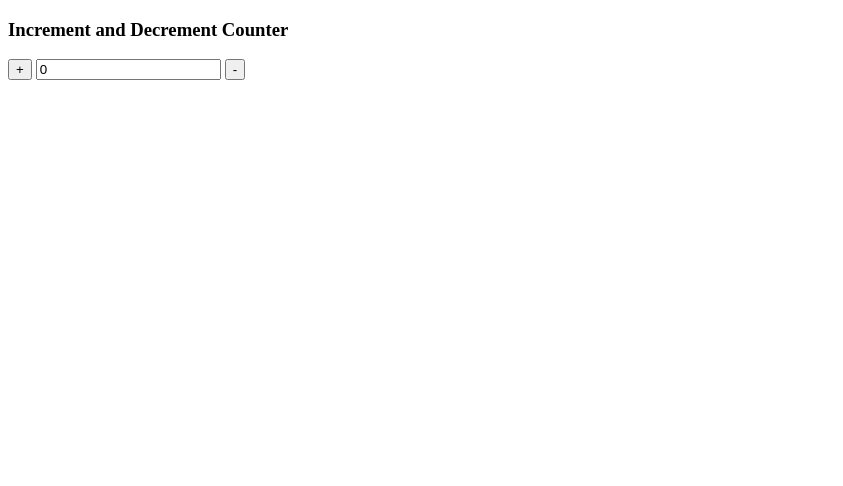
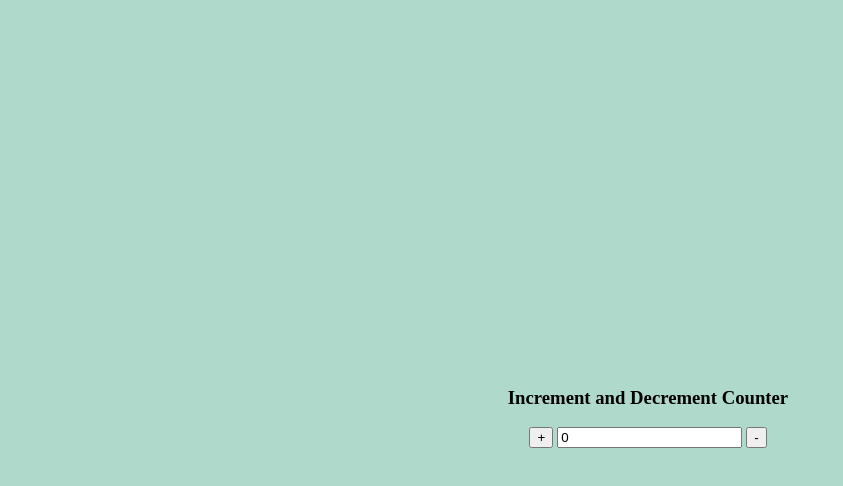
Before and after one commit to amaan-bhati/increment-decrement-counter, a plain HTML site: page index.html in a window 1280 px wide. Shown: the whole page, without its empty margins (0-843 px from the left). Drawn offline with Linux system fonts and the light colour scheme.

Commit message:
css body portion

```diff
--- a/index.html
+++ b/index.html
@@ -5,8 +5,16 @@
    <meta http-equiv="X-UA-Compatible" content="IE=edge">
    <meta name="viewport" content="width=device-width, initial-scale=1.0">
    <title>Document</title>
-   <style src = "style.css">
-
+   <style>
+        body{
+       width:100vw;
+       height:100vh;
+       display:flex;
+ justify-content: center;
+ align-items: center;
+ background-color: rgb(175, 218, 203);
+ flex-direction: column;
+     }
    </style>
  </head>
  <body>
--- a/style.css
+++ b/style.css
@@ -0,0 +1,9 @@
+body{
+    width:100vw;
+    height:100vh;
+    display:flex;
+justify-content: center;
+align-items: center;
+background-color: rgb(175, 218, 203);
+flex-direction: column;
+  }
```
